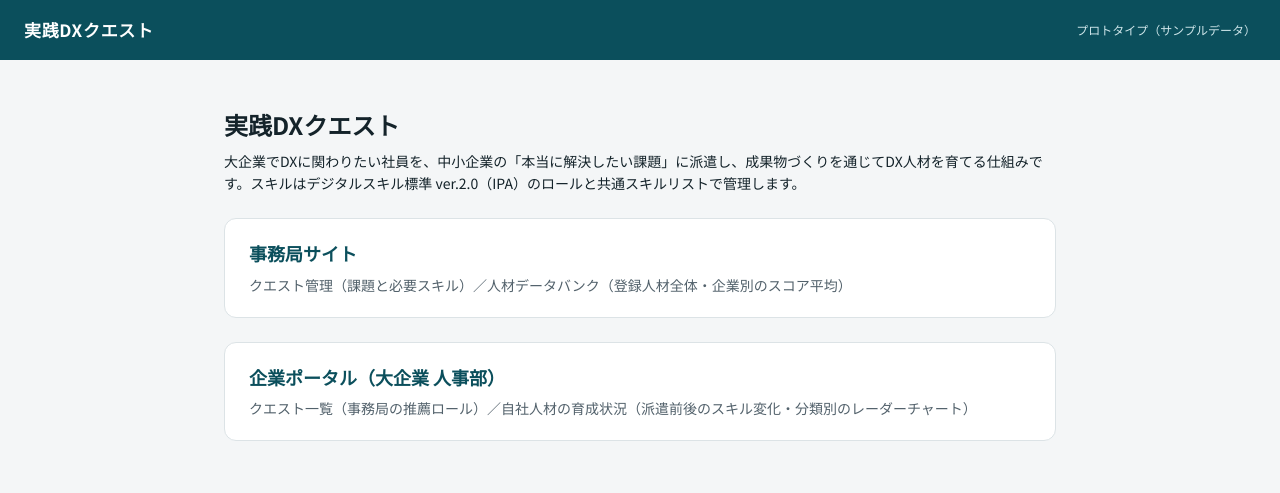
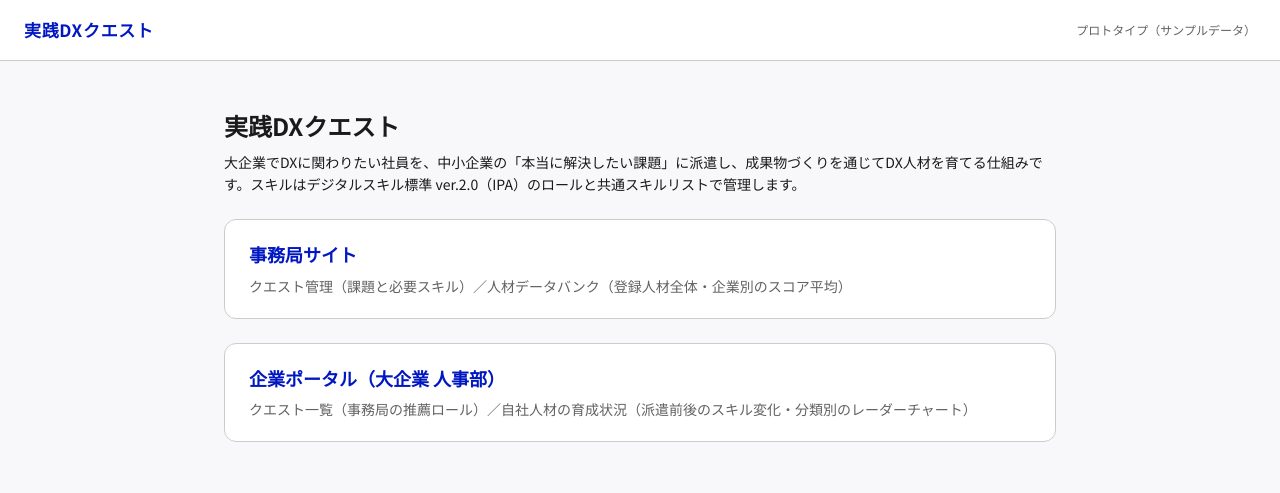
Before and after one commit to Yasshy-WOW/KEISANSHO-TECH0, a plain HTML site: page index.html in a window 1280 px wide. Drawn offline with Linux system fonts and the light colour scheme.

Commit message:
トップページの配色をほかのページにそろえる
Co-Authored-By: Claude Opus 5.5 <noreply@anthropic.com>

```diff
--- a/index.html
+++ b/index.html
@@ -10,8 +10,8 @@
 <link href="https://fonts.googleapis.com/css2?family=Noto+Sans+JP:wght@400;500;700&display=swap" rel="stylesheet">
 <link rel="stylesheet" href="assets/style.css">
 </head>
-<body>
-<header class="hdr">
+<body class="dash">
+<header class="hdr light">
   <div class="hdr-in">
     <a class="brand" href="./">実践DXクエスト</a>
     <div class="hdr-meta"><span>プロトタイプ（サンプルデータ）</span></div>
```
Also changed, not shown: 1 other file.
